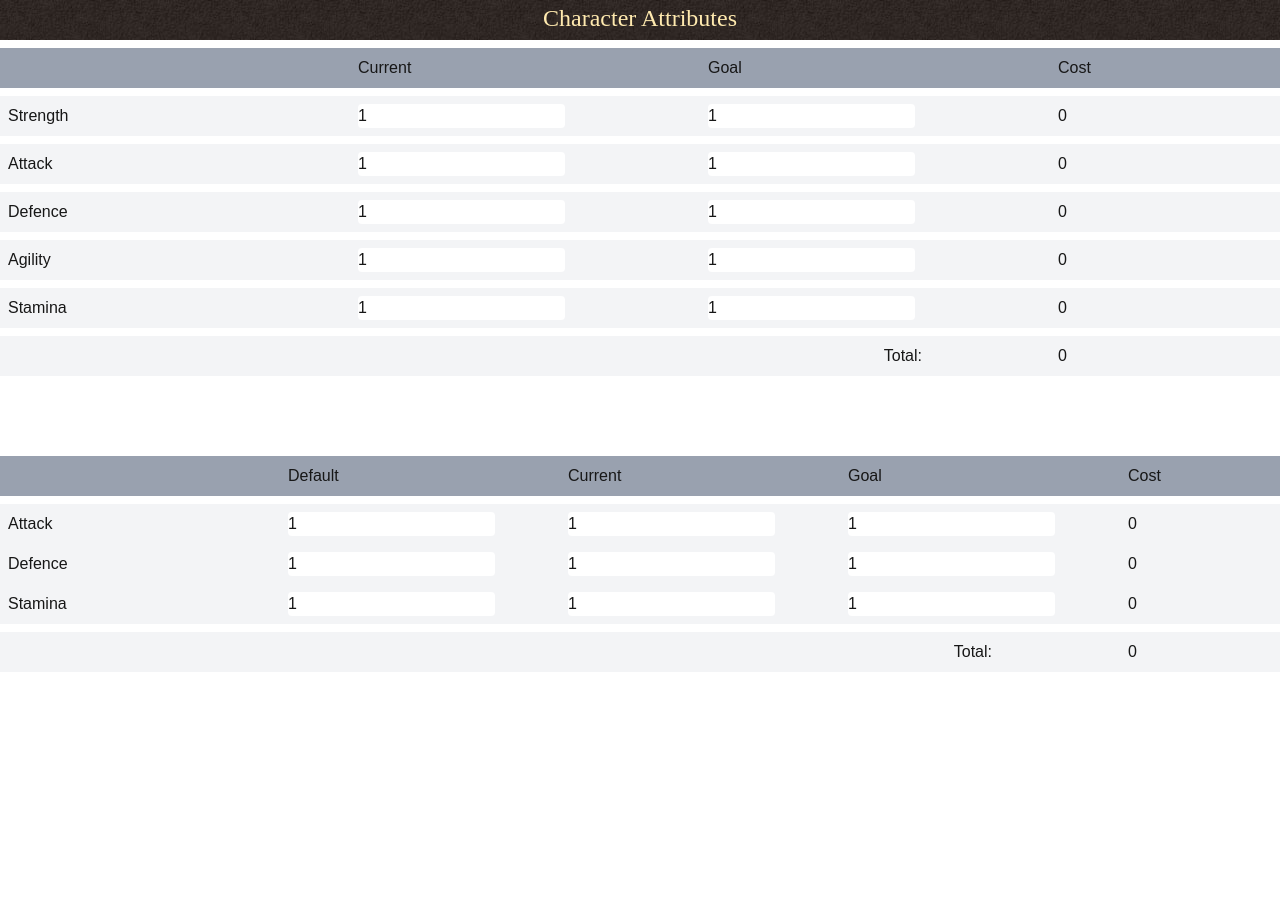
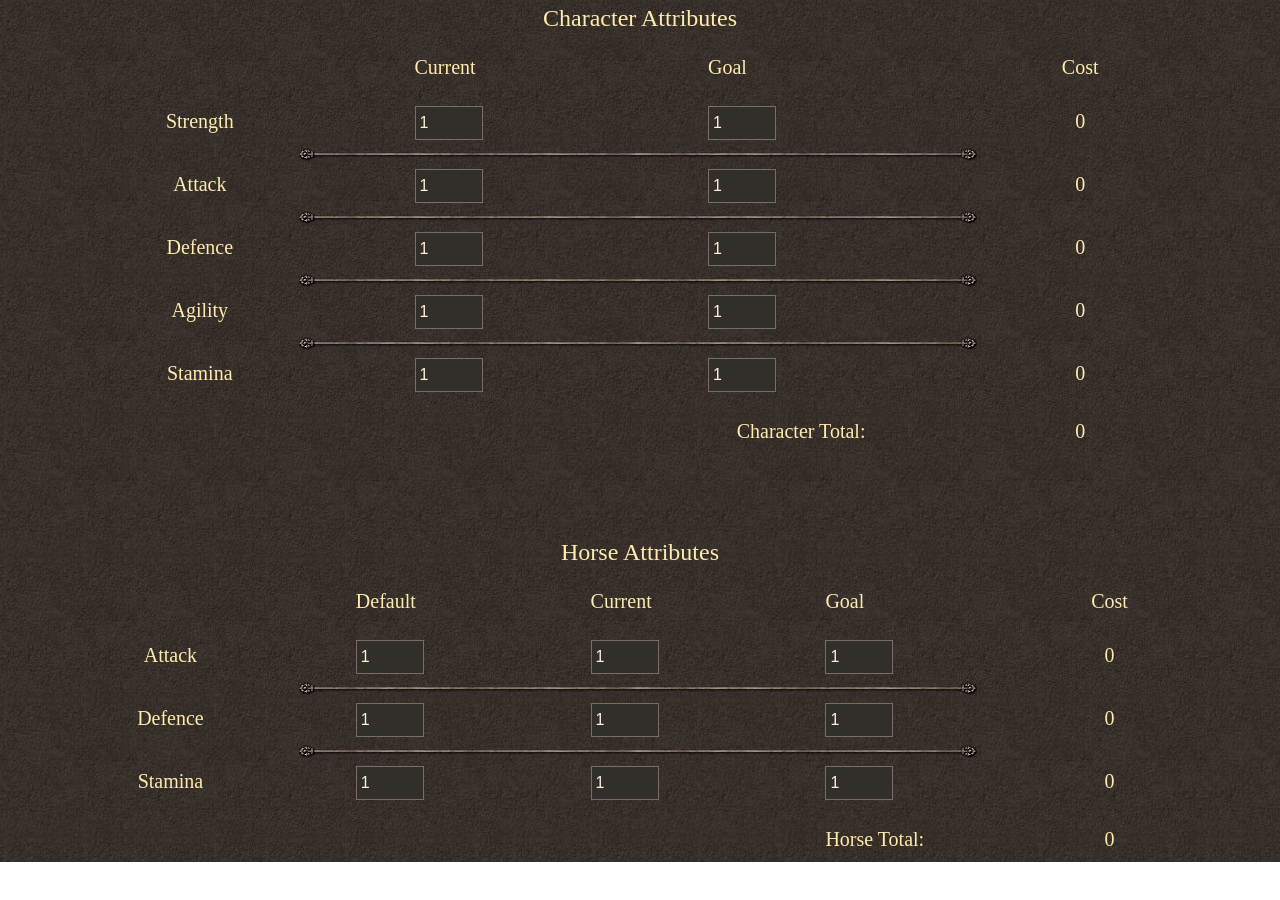
Before and after one commit to TheMshary/Holy-War-Tools, a Next.js app: page / in a window 1280 px wide. Shown: the top 900 px of the page. Before the commit the page ends 800 px from the top, so only its background shows below. Built offline with nearby package versions, Linux system fonts and the light colour scheme.

Commit message:
Design overhaul

```diff
--- a/src/app/components/CharStat.tsx
+++ b/src/app/components/CharStat.tsx
@@ -26,15 +26,15 @@ const CharStat = ({ charStat, updateCharStat }: { charStat: CharStatType, update
     }
 
     return (
-        <div className="col-span-4 grid grid-cols-4 gap-30 bg-gray-100">
-            <p className="col-span-1 p-2">{charStat.name}</p>
+        <div className="col-span-4 grid grid-cols-4 gap-30">
+            <p className="col-span-1 p-2" style={{ color: "#ffeaaf", fontSize: "20px", textAlign: "center", fontFamily: "'Times New Roman', Times, serif" }}>{charStat.name}</p>
             <p className="col-span-1 p-2">
-                <input type="text" className="bg-white rounded" onChange={updateCurrent} value={charStat.current} />
+                <input type="text" onChange={updateCurrent} value={charStat.current} className="p-1" style={{ backgroundColor: "#322e29", borderColor: "#7a6d68", borderWidth: "1px", color: "#fef1d7" }} size={4} />
             </p>
             <p className="col-span-1 p-2">
-                <input type="text" className="bg-white rounded" onChange={updateGoal} value={charStat.goal} />
+                <input type="text" onChange={updateGoal} value={charStat.goal} className="p-1" style={{ backgroundColor: "#322e29", borderColor: "#7a6d68", borderWidth: "1px", color: "#fef1d7" }} size={4} />
             </p>
-            <p className="col-span-1 p-2">{charStat.cost}</p>
+            <p className="col-span-1 p-2" style={{ color: "#ffeaaf", fontSize: "20px", textAlign: "center", fontFamily: "'Times New Roman', Times, serif" }}>{charStat.cost}</p>
         </div>
     )
 }
--- a/src/app/components/HorseStat.tsx
+++ b/src/app/components/HorseStat.tsx
@@ -5,7 +5,7 @@ const HorseStat = ({ horseStat, updateHorseStat }: { horseStat: HorseStatType, u
 
     const calculateCost = (horseStat: HorseStatType) => {
         const { current, goal } = horseStat;
-        if (goal <= current || current <= horseStat.default) return 0;
+        if (goal <= current || current < horseStat.default) return 0;
 
         const costCurrent = horseStat.current - horseStat.default + 1;
         const costGoal = horseStat.goal - horseStat.default + 1;
@@ -33,26 +33,29 @@ const HorseStat = ({ horseStat, updateHorseStat }: { horseStat: HorseStatType, u
     }
 
     const updateGoal = (e: React.ChangeEvent<HTMLInputElement>) => {
+        console.log("updating goal")
         const newGoal = Number(e.target.value);
+        console.log("newGoal" + newGoal);
         const cost = calculateCost({ ...horseStat, goal: newGoal });
+        console.log("cost" + cost);
         updateHorseStat({
             ...horseStat, goal: newGoal, cost
         })
     }
 
     return (
-        <div className="col-span-5 grid grid-cols-5 gap-30 bg-gray-100">
-            <p className="col-span-1 p-2">{horseStat.name}</p>
+        <div className="col-span-5 grid grid-cols-5 gap-30 ">
+            <p className="col-span-1 p-2" style={{ color: "#ffeaaf", fontSize: "20px", textAlign: "center", fontFamily: "'Times New Roman', Times, serif" }}>{horseStat.name}</p>
             <p className="col-span-1 p-2">
-                <input type="text" className="bg-white rounded" onChange={updateDefault} value={horseStat.default} />
+                <input type="text" onChange={updateDefault} value={horseStat.default} className="p-1" style={{ backgroundColor: "#322e29", borderColor: "#7a6d68", borderWidth: "1px", color: "#fef1d7" }} size={4} />
             </p>
             <p className="col-span-1 p-2">
-                <input type="text" className="bg-white rounded" onChange={updateCurrent} value={horseStat.current} />
+                <input type="text" onChange={updateCurrent} value={horseStat.current} className="p-1" style={{ backgroundColor: "#322e29", borderColor: "#7a6d68", borderWidth: "1px", color: "#fef1d7" }} size={4} />
             </p>
             <p className="col-span-1 p-2">
-                <input type="text" className="bg-white rounded" onChange={updateGoal} value={horseStat.goal} />
+                <input type="text" onChange={updateGoal} value={horseStat.goal} className="p-1" style={{ backgroundColor: "#322e29", borderColor: "#7a6d68", borderWidth: "1px", color: "#fef1d7" }} size={4} />
             </p>
-            <p className="col-span-1 p-2">{horseStat.cost}</p>
+            <p className="col-span-1 p-2" style={{ color: "#ffeaaf", fontSize: "20px", textAlign: "center", fontFamily: "'Times New Roman', Times, serif" }}>{horseStat.cost}</p>
         </div>
     )
 }
--- a/src/app/components/StatsCalculator.tsx
+++ b/src/app/components/StatsCalculator.tsx
@@ -1,6 +1,6 @@
 'use client';
 import React, { useMemo, useState } from 'react'
-import tableHead from '../../../public/assets/table_head.jpg';
+import Image from "next/image";
 import CharStat from './CharStat';
 import HorseStat from './HorseStat';
 import type { HorseStatType, CharStatType, StatName } from "./types";
@@ -76,51 +76,64 @@ const StatsCalculator = () => {
 
     return (
         <div className="w-auto max-w-fit mx-auto">
-            <div className="grid grid-rows-8 gap-2">
-                <div className="col-span-4" style={{ backgroundImage: `url(${tableHead.src})` }}>
+            <div className="grid gap-2">
+                <div className="col-span-4">
                     <p style={{ color: "#ffeaaf", fontSize: "24px", textAlign: "center", fontFamily: "'Times New Roman', Times, serif" }}>Character Attributes</p>
                 </div>
-                <div className="col-span-4 grid grid-cols-4 gap-30 bg-gray-400">
-                    <p className="col-span-1 p-2"></p>
-                    <p className="col-span-1 p-2">Current</p>
-                    <p className="col-span-1 p-2">Goal</p>
-                    <p className="col-span-1 p-2">Cost</p>
+                <div className="col-span-4">
+                    <div className="col-span-4 grid grid-cols-4 gap-30">
+                        <p className="col-span-1 p-2"></p>
+                        <p className="col-span-1 p-2 mr-auto" style={{ color: "#ffeaaf", fontSize: "20px", textAlign: "center", fontFamily: "'Times New Roman', Times, serif" }}>Current</p>
+                        <p className="col-span-1 p-2 mr-auto" style={{ color: "#ffeaaf", fontSize: "20px", textAlign: "center", fontFamily: "'Times New Roman', Times, serif" }}>Goal</p>
+                        <p className="col-span-1 p-2" style={{ color: "#ffeaaf", fontSize: "20px", textAlign: "center", fontFamily: "'Times New Roman', Times, serif" }}>Cost</p>
+                    </div>
                 </div>
-                {charStats.map(charStat => (
-                    <CharStat charStat={charStat} updateCharStat={updateCharStat} key={charStat.name} />
-                ))}
+                <div className="col-span-4">
+                    {charStats.map(charStat => (
+                        <div key={charStat.name}>
+                            <CharStat charStat={charStat} updateCharStat={updateCharStat} />
+                            {charStat.name != "Stamina" && <Image src="/assets/trennlinie.jpg" width="682" height="13" alt="divider" className="mx-auto" />}
+                        </div>
+                    ))}
+                </div>
 
                 <div className="col-span-4">
-                    <div className="col-span-4 grid grid-cols-4 gap-30 bg-gray-100">
+                    <div className="col-span-4 grid grid-cols-4 gap-30">
                         <p className="col-span-1 p-2"></p>
                         <p className="col-span-1 p-2"></p>
-                        <p className="col-span-1 p-2 ml-auto">Total: </p>
-                        <p className="col-span-1 p-2">{charTotalCost}</p>
+                        <p className="col-span-1 p-2 ml-auto" style={{ color: "#ffeaaf", fontSize: "20px", textAlign: "center", fontFamily: "'Times New Roman', Times, serif" }}>Character Total: </p>
+                        <p className="col-span-1 p-2" style={{ color: "#ffeaaf", fontSize: "20px", textAlign: "center", fontFamily: "'Times New Roman', Times, serif" }}>{charTotalCost}</p>
                     </div>
                 </div>
             </div>
             <div className="grid gap-2 my-20">
                 <div className="col-span-5">
-                    <div className="col-span-5 grid grid-cols-5 gap-30 bg-gray-400">
+                    <p style={{ color: "#ffeaaf", fontSize: "24px", textAlign: "center", fontFamily: "'Times New Roman', Times, serif" }}>Horse Attributes</p>
+                </div>
+                <div className="col-span-5">
+                    <div className="col-span-5 grid grid-cols-5 gap-30">
                         <p className="col-span-1 p-2"></p>
-                        <p className="col-span-1 p-2">Default</p>
-                        <p className="col-span-1 p-2">Current</p>
-                        <p className="col-span-1 p-2">Goal</p>
-                        <p className="col-span-1 p-2">Cost</p>
+                        <p className="col-span-1 p-2 mr-auto" style={{ color: "#ffeaaf", fontSize: "20px", textAlign: "center", fontFamily: "'Times New Roman', Times, serif" }}>Default</p>
+                        <p className="col-span-1 p-2 mr-auto" style={{ color: "#ffeaaf", fontSize: "20px", textAlign: "center", fontFamily: "'Times New Roman', Times, serif" }}>Current</p>
+                        <p className="col-span-1 p-2 mr-auto" style={{ color: "#ffeaaf", fontSize: "20px", textAlign: "center", fontFamily: "'Times New Roman', Times, serif" }}>Goal</p>
+                        <p className="col-span-1 p-2" style={{ color: "#ffeaaf", fontSize: "20px", textAlign: "center", fontFamily: "'Times New Roman', Times, serif" }}>Cost</p>
                     </div>
                 </div>
                 <div className="col-span-5">
                     {horseStats.map(horseStat => (
-                        <HorseStat horseStat={horseStat} updateHorseStat={updateHorseStat} key={horseStat.name} />
+                        <div key={horseStat.name}>
+                            <HorseStat horseStat={horseStat} updateHorseStat={updateHorseStat} />
+                            {horseStat.name != "Stamina" && <Image src="/assets/trennlinie.jpg" width="682" height="13" alt="divider" className="mx-auto" />}
+                        </div>
                     ))}
                 </div>
                 <div className="col-span-5">
-                    <div className="col-span-5 grid grid-cols-5 gap-30 bg-gray-100">
+                    <div className="col-span-5 grid grid-cols-5 gap-30">
                         <p className="col-span-1 p-2"></p>
                         <p className="col-span-1 p-2"></p>
                         <p className="col-span-1 p-2"></p>
-                        <p className="col-span-1 p-2 ml-auto">Total: </p>
-                        <p className="col-span-1 p-2">{horseTotalCost}</p>
+                        <p className="col-span-1 p-2 ml-auto" style={{ color: "#ffeaaf", fontSize: "20px", textAlign: "center", fontFamily: "'Times New Roman', Times, serif" }}>Horse Total: </p>
+                        <p className="col-span-1 p-2" style={{ color: "#ffeaaf", fontSize: "20px", textAlign: "center", fontFamily: "'Times New Roman', Times, serif" }}>{horseTotalCost}</p>
                     </div>
                 </div>
             </div>
--- a/src/app/page.tsx
+++ b/src/app/page.tsx
@@ -1,13 +1,13 @@
 import React from 'react'
+import tableHead from '../../public/assets/table_head.jpg';
+import bg from '../../public/assets/cont_0.jpg';
 import StatsCalculator from './components/StatsCalculator';
 
 const Home = () => {
   return (
-    <>
-      <div>
-        <StatsCalculator />
-      </div>
-    </>
+    <div style={{ backgroundImage: `url(${bg.src})` }} className="min-h-screen">
+      <StatsCalculator />
+    </div>
   )
 }
 
```
Also changed, not shown: public/assets/cont_0.jpg (added).
